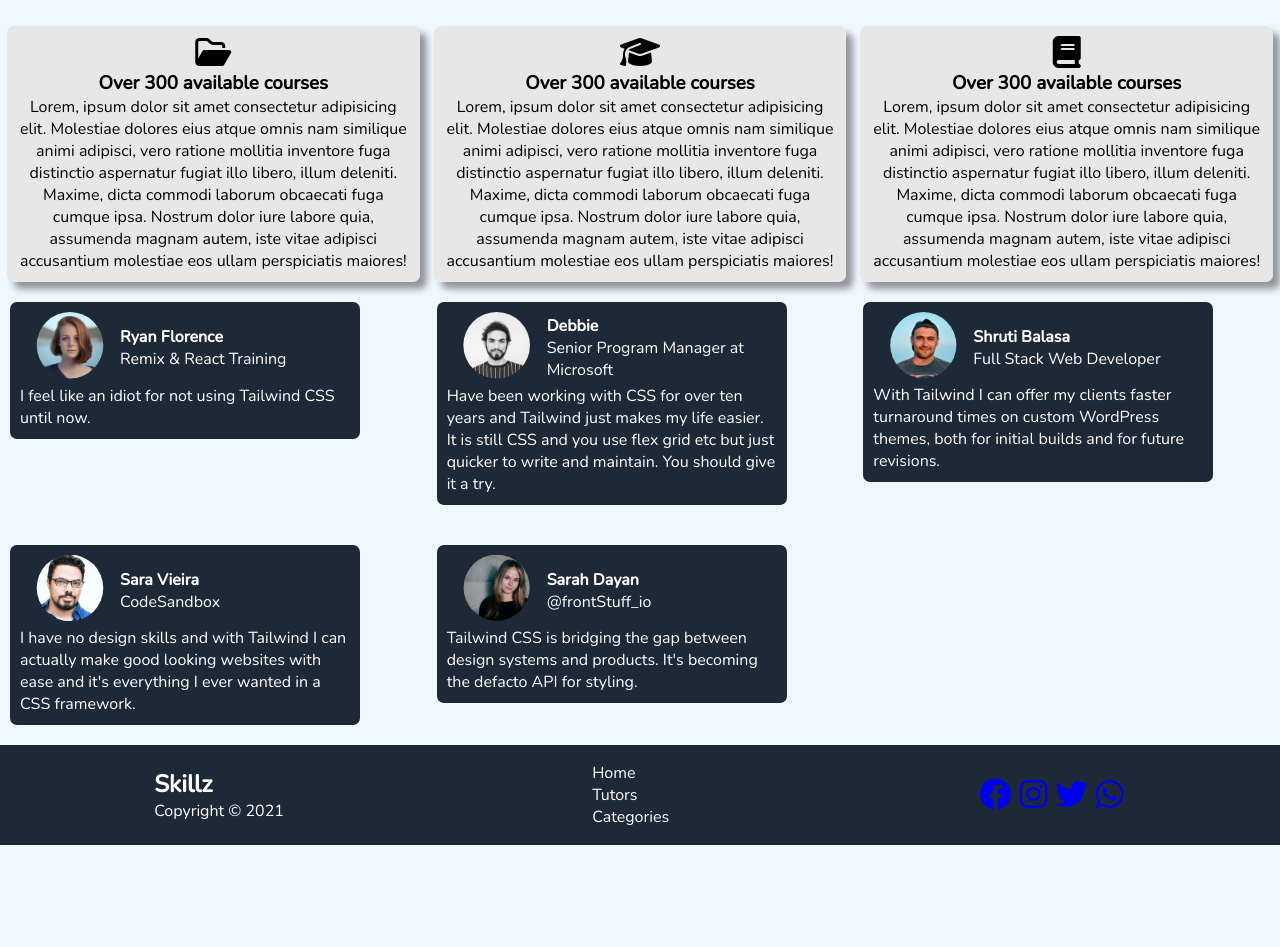
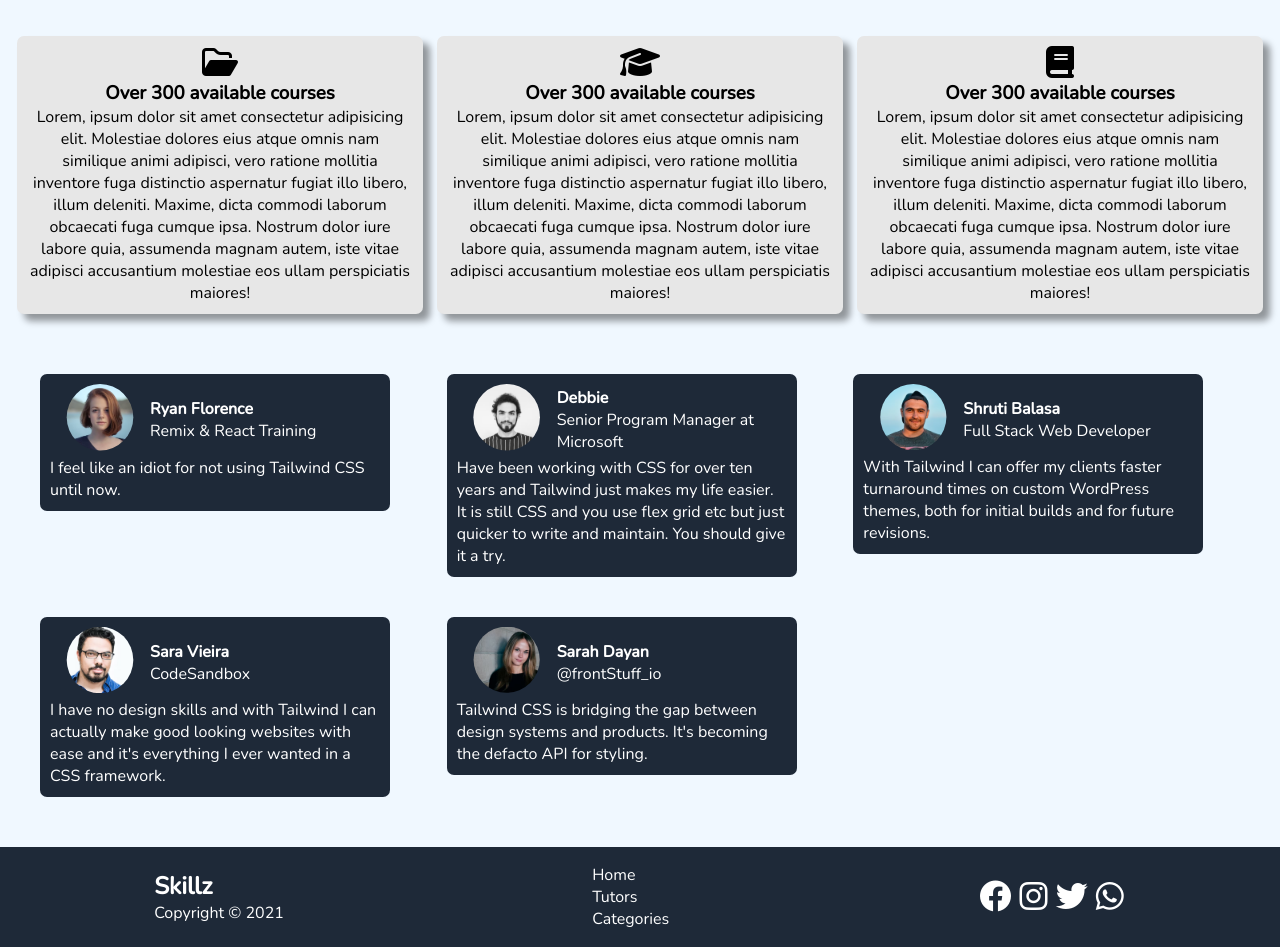
Before and after one commit to national2057/gric-practice, a plain HTML site: page index.html in a window 1280 px wide. Shown: the part 486-1433 px from the top of the page. Before the commit the page ends 1331 px from the top, so only its background shows below. Drawn offline with nearby package versions, Linux system fonts and the light colour scheme.

Commit message:
changes in project

```diff
--- a/style.css
+++ b/style.css
@@ -95,6 +95,7 @@ button:hover {
     margin-top: 85px;
     text-align: center;
     gap: 10x;
+    padding: 10px;
 }
 
 .available_courses {
@@ -113,6 +114,7 @@ button:hover {
     display: grid;
     grid-template-columns: repeat(auto-fit, minmax(350px, 1fr));
     align-items: start;
+    padding: 30px;
 }
 
 .tstl_head {
@@ -163,4 +165,5 @@ footer {
 .footer_links a {
     padding: 1px;
     margin: 1px;
+    color: white;
 }
```
